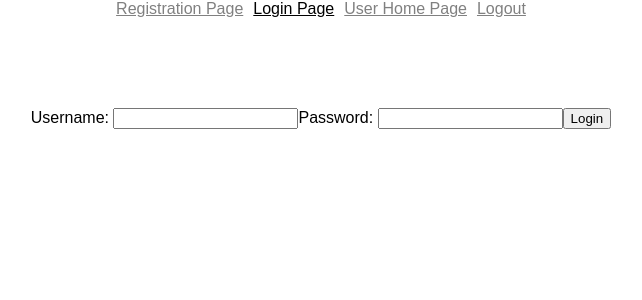
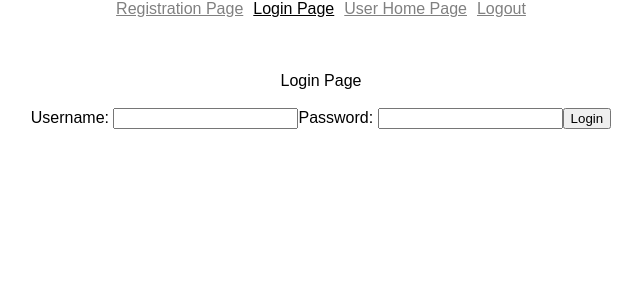
Before and after one commit to ThatOdieGuy/student-picker-auth, a React (Create React App) app in the folder client/: page /LoginPage/1 in a window 1280 px wide. Shown: the top 300 px of the page, without its empty margins (319-961 px from the left). Built offline with nearby package versions, Linux system fonts and the light colour scheme; the HTML template or start-up script is replaced by a standard one.

Commit message:
Adding some titles

```diff
--- a/client/src/components/StudentPicker/index.js
+++ b/client/src/components/StudentPicker/index.js
@@ -33,6 +33,7 @@ export default class StudentPicker extends Component {
   render() {
     return (
       <div>
+        <h1>Student Picker</h1>
         <SelectedStudent students={this.state.students}/>
         <StudentList students={this.state.students}/>
         <AddStudent afterAddCallback={this.updateStudents}/>
--- a/client/src/pages/LoginPage.js
+++ b/client/src/pages/LoginPage.js
@@ -9,6 +9,7 @@ export default class LoginPage extends React.Component {
     return (
       <div>
         <br/>
+        Login Page
         <br/>
         { newUser && <div>Your account has been created. Login to continue</div> }
         <br/>
```
